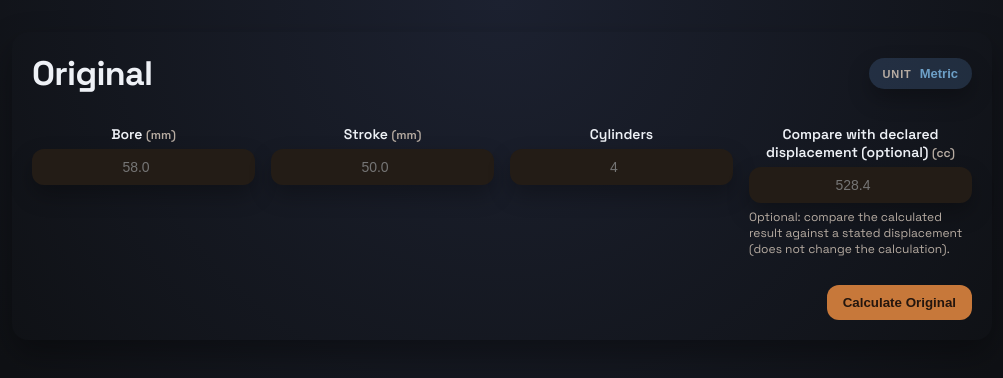
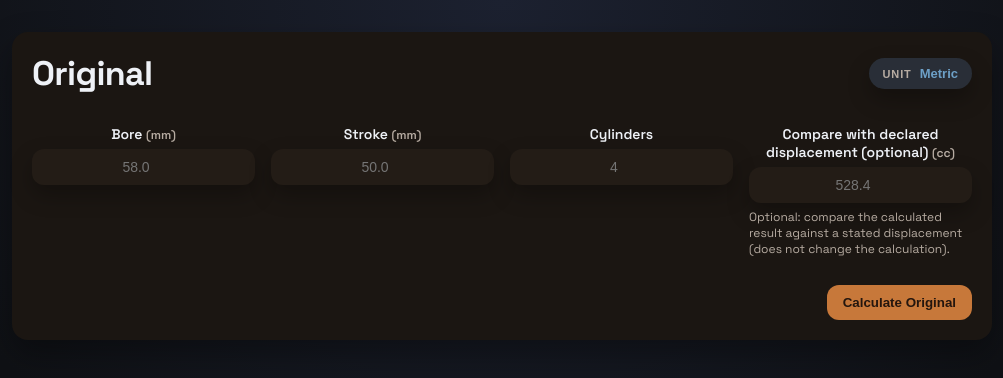
Before and after one commit to allancastrotk/ptp-calculators.code, a Next.js app in the folder frontend-api/: page /widgets/displacement-original in a window 1280 px wide. Shown: the top 378 px of the page, without its empty margins (138-1141 px from the left). Built offline with nearby package versions, Linux system fonts and the light colour scheme.

Commit message:
fix(ui): restore result cards and show original comparison

```diff
--- a/frontend-api/pages/widgets/displacement-original.tsx
+++ b/frontend-api/pages/widgets/displacement-original.tsx
@@ -176,6 +176,19 @@ export default function DisplacementOriginalWidget() {
     ];
   }, [result]);
 
+  const comparisonItems = useMemo((): ResultItem[] => {
+    if (!result) return [];
+    if (result.results.diff_percent === undefined || result.results.diff_percent === null) {
+      return [];
+    }
+    return [
+      {
+        label: "Diff (%)",
+        value: `${result.results.diff_percent.toFixed(2)}%`,
+      },
+    ];
+  }, [result]);
+
   return (
     <Layout title={t("displacement")} hideHeader hideFooter variant="pilot">
       <div className="ptp-stack">
@@ -236,6 +249,9 @@ export default function DisplacementOriginalWidget() {
             </div>
           ) : null}
           {result ? <ResultPanel title={t("originalResultsTitle")} items={resultsList} /> : null}
+          {comparisonItems.length > 0 ? (
+            <ResultPanel title={t("comparisonTitle")} items={comparisonItems} />
+          ) : null}
         </Card>
       </div>
     </Layout>
--- a/frontend-api/styles/globals.css
+++ b/frontend-api/styles/globals.css
@@ -73,7 +73,7 @@ body.ptp-embed .ptp-shell {
 
 .ptp-variant-pilot .ptp-card,
 .ptp-variant-pilot .card {
-  background: transparent;
+  background: var(--ptp-surface);
 }
 
 .ptp-container {
```
